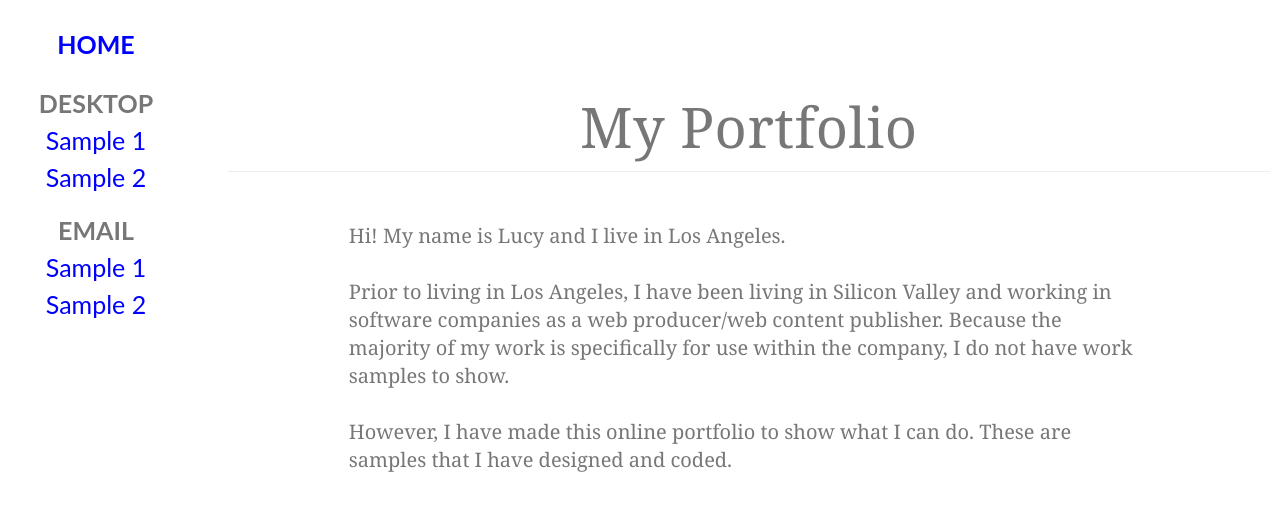
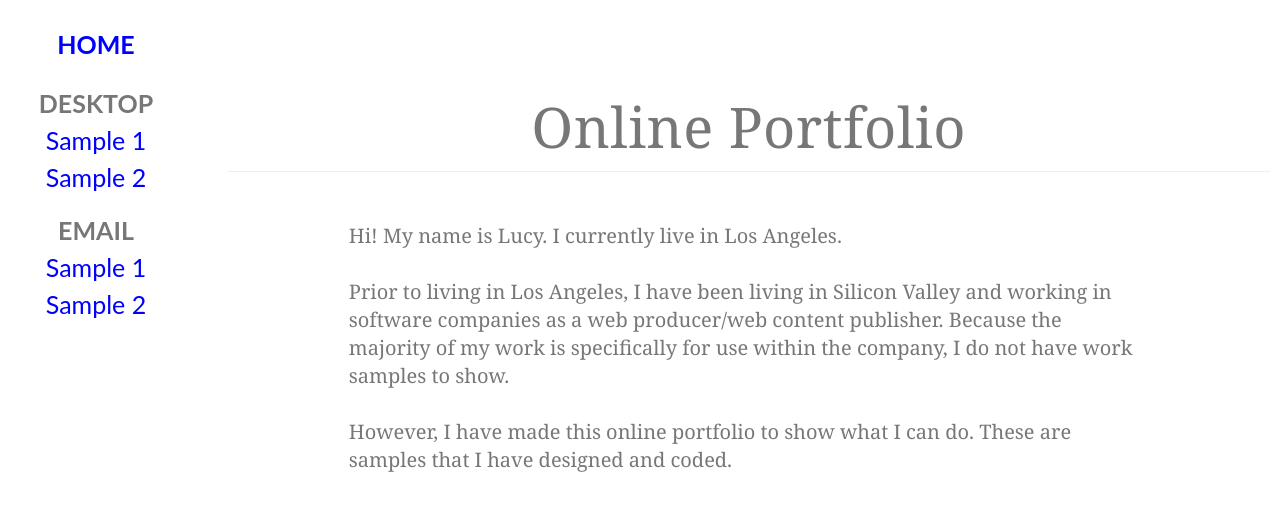
Before and after one commit to nuumu/nuumu.github.io, a Jekyll site: the page built from index.html, in a window 1280 px wide. Shown: the top 511 px of the page. Built offline with Jekyll 4.4.1, drawn with Linux system fonts in a browser that asks for light colours.

Commit message:
Update index.html

```diff
--- a/index.html
+++ b/index.html
@@ -9,11 +9,11 @@ if( screen.width <= 480 ) {
 </script>
 
 <div class="title">
-            <h2 class="serif">My Portfolio</h2>
+            <h2 class="serif">Online Portfolio</h2>
         </div>
 
 <section class="contentbox">
-<p class="serif">Hi! My name is Lucy and I live in Los Angeles.</p><br />
+<p class="serif">Hi! My name is Lucy. I currently live in Los Angeles.</p><br />
 
 <p class="serif">Prior to living in Los Angeles, I have been living in Silicon Valley and working in software companies as a web producer/web content publisher. Because the majority of my work is specifically for use within the company, I do not have work samples to show.</p><br />
 
```
